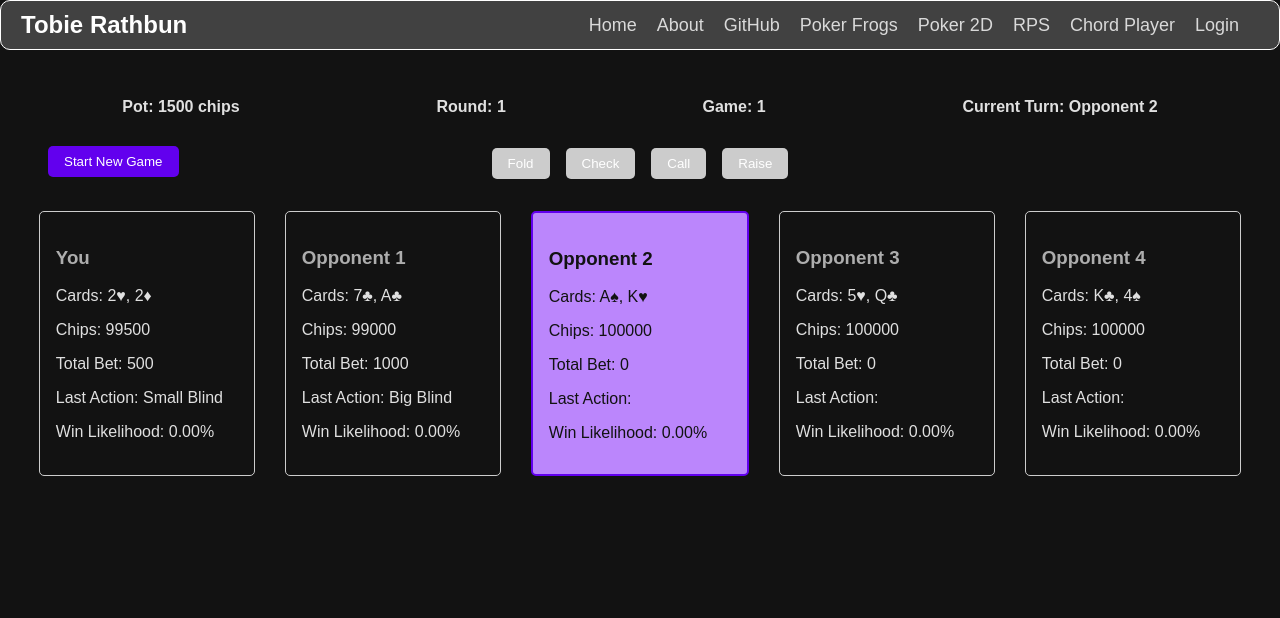
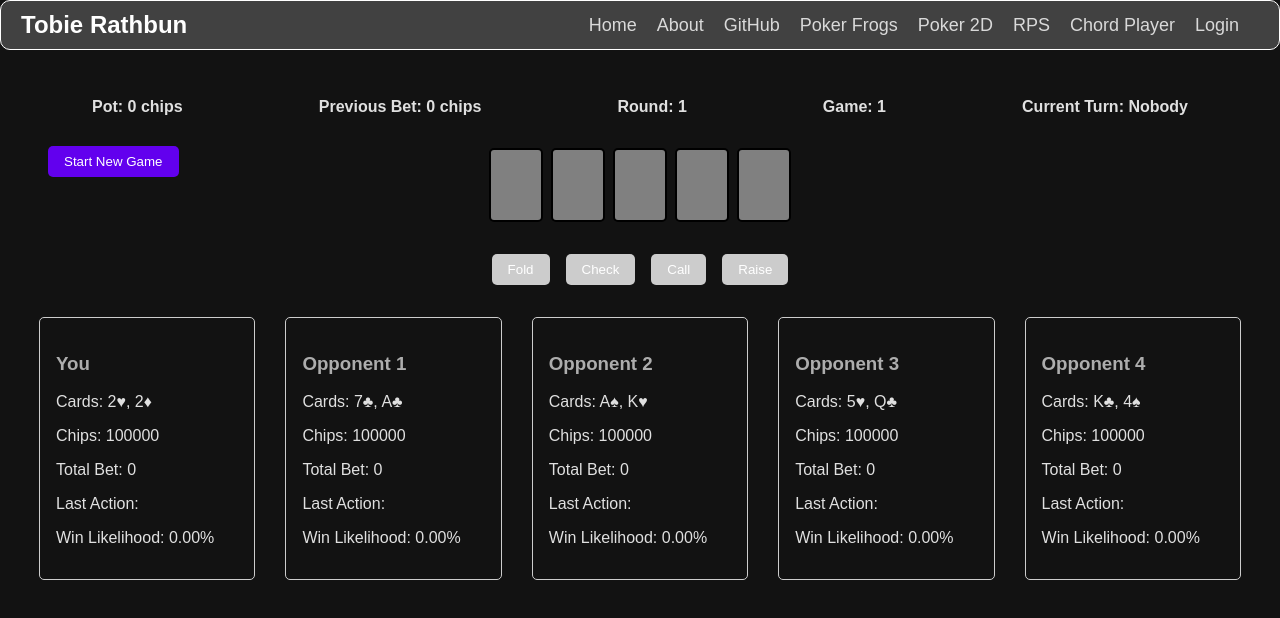
Before and after one commit to Tobie-Rathbun/React-Portfolio--Next.js-, a Next.js app: page /poker2d in a window 1280 px wide. Both pictures are taken after a click on the button "Start New Game". Shown: the top 618 px of the page. Built offline with nearby package versions, Linux system fonts and the light colour scheme.

Commit message:
stable, ntf win likelihood

```diff
--- a/src/app/globals.css
+++ b/src/app/globals.css
@@ -372,24 +372,28 @@ button:active, input[type="text"]:active, input[type="password"]:active {
   color: var(--primary-text-color);
 }
 
-/* Community Cards */
 .community-cards {
   display: flex;
   justify-content: center;
+  align-items: center;
   gap: 0.5rem;
-  margin: 1rem 0;
+  margin: 1rem auto;
+  padding: 1rem 0;
 }
 
 .card {
   width: 50px;
   height: 70px;
-  border: 1px solid #ccc;
+  border: 2px solid #000;
   text-align: center;
   line-height: 70px;
-  background-color: var(--chord-element-background);
-  color: var(--primary-text-color);
+  background-color: white;
+  color: black;
   border-radius: 5px;
 }
+
+
+
 
 /* Player Actions */
 .player-actions {
--- a/src/app/poker2d/page.tsx
+++ b/src/app/poker2d/page.tsx
@@ -31,10 +31,7 @@ const PokerGame: React.FC = () => {
 
   const [deck, setDeck] = useState<string[]>(generateDeck());
   const [pot, setPot] = useState<number>(0);
-  const [currentPlayerIndex, setCurrentPlayerIndex] = useState<number>(0);
-  const [activePlayerIndexes, setActivePlayerIndexes] = useState<number[]>(
-    players.map((_, index) => index) // Initially, all players are active
-  );
+  const [currentPlayerIndex, setCurrentPlayerIndex] = useState<number>(-1);
   const [communityCards, setCommunityCards] = useState<string[]>([]);
   const [bettingRound, setBettingRound] = useState<number>(1);
   const [gameRound, setGameRound] = useState<number>(0);
@@ -43,6 +40,9 @@ const PokerGame: React.FC = () => {
   const [blindIndex, setBlindIndex] = useState<number>(0); // Starts with the first player
   const isUserTurn = players[currentPlayerIndex]?.name === "You";
   const [playersWhoActed, setPlayersWhoActed] = useState<number[]>([]);
+  const [lastValidBet, setLastValidBet] = useState<number>(0);
+  const aiTurnTimer = 1000;
+
 
 
 
@@ -50,7 +50,7 @@ const PokerGame: React.FC = () => {
 
   useEffect(() => {
     if (!gameOver && players[currentPlayerIndex]?.name !== "You" && players[currentPlayerIndex]?.active) {
-      setTimeout(aiTakeTurn, 4000);
+      setTimeout(aiTakeTurn, aiTurnTimer);
     }
   }, [currentPlayerIndex, gameOver]);
 
@@ -67,14 +67,15 @@ const PokerGame: React.FC = () => {
   }
 
   function startNewGame() {
+    setPlayersWhoActed([]); // Reset at the start of a new game
+    setLastValidBet(0);
     setGameOver(false);
     setGameStarted(true);
-    setCommunityCards([]);
+    setCommunityCards(["", "", "", "", ""]);
     setPot(0);
     setBettingRound(1);
     setGameRound(gameRound + 1);
     setBlindIndex((prev) => (prev + 1) % players.length); // Rotate blinds
-    setActivePlayerIndexes(players.map((_, index) => index)); // Reset active players
     const resetPlayers = players.map((player) => ({
         ...player,
         active: true,
@@ -85,24 +86,24 @@ const PokerGame: React.FC = () => {
       }));
       setPlayers(resetPlayers);
     dealCards();
+
   }
 
   function dealCards() {
-    const newPlayers = [...players];
     const newDeck = [...deck];
+    const updatedPlayers = players.map((player) => ({
+      ...player,
+      cards: [newDeck.pop()!, newDeck.pop()!], // Deal 2 unique cards
+      totalBet: 0,
+      active: true,
+      lastAction: "",
+      winLikelihood: 0,
+    }));
 
-    newPlayers.forEach((player) => {
-      player.cards = [newDeck.pop()!, newDeck.pop()!];
-      player.totalBet = 0;
-      player.active = true;
-      player.lastAction = "";
-      player.winLikelihood = 0;
-    });
+    setPlayers(updatedPlayers);
+    setDeck(newDeck); // Update the deck with remaining cards
+  }
 
-    setPlayers(newPlayers);
-    setDeck(newDeck);
-    postBlinds();
-  }
 
   function postBlinds() {
     const newPlayers = [...players];
@@ -139,15 +140,19 @@ const PokerGame: React.FC = () => {
     communityCards: string[],
     activePlayers: Player[]
   ): number {
-    // Generate the remaining deck excluding player cards, community cards, and opponents' cards
     const dealtCards = [
       ...playerCards,
       ...communityCards,
       ...activePlayers.flatMap((player) => player.cards),
     ];
-    const remainingDeck = generateDeck().filter(
-      (card) => !dealtCards.includes(card)
-    );
+    const remainingDeck = generateDeck().filter((card) => !dealtCards.includes(card));
+
+    // If duplicates are detected, throw an error (debugging)
+    const uniqueCards = new Set(dealtCards);
+    if (uniqueCards.size !== dealtCards.length) {
+      console.error("Duplicate cards detected:", dealtCards);
+      throw new Error("Duplicate cards found during simulation.");
+    }
 
     let wins = 0;
     const totalSimulations = 1000;
@@ -179,6 +184,7 @@ const PokerGame: React.FC = () => {
 
 
 
+
   function updateWinLikelihoods() {
     const newPlayers = [...players];
 
@@ -206,11 +212,16 @@ const PokerGame: React.FC = () => {
     const newDeck = [...deck];
 
     if (round === 1) {
-      // Reveal 3 cards after the first betting round
-      newCommunityCards.push(newDeck.pop()!, newDeck.pop()!, newDeck.pop()!);
-    } else if (round === 2 || round === 3) {
-      // Reveal 1 card for subsequent rounds
-      newCommunityCards.push(newDeck.pop()!);
+      // Reveal the flop (3 cards)
+      newCommunityCards[0] = newDeck.pop()!;
+      newCommunityCards[1] = newDeck.pop()!;
+      newCommunityCards[2] = newDeck.pop()!;
+    } else if (round === 2) {
+      // Reveal the turn (1 card)
+      newCommunityCards[3] = newDeck.pop()!;
+    } else if (round === 3) {
+      // Reveal the river (1 card)
+      newCommunityCards[4] = newDeck.pop()!;
     }
 
     setCommunityCards(newCommunityCards);
@@ -218,42 +229,59 @@ const PokerGame: React.FC = () => {
     updateWinLikelihoods(); // Update win likelihoods based on new cards
   }
 
+
   function endGame() {
-    const activePlayers = activePlayerIndexes.map((index) => players[index]);
-
-    const winner = activePlayers.reduce((prev, curr) => (prev.winLikelihood > curr.winLikelihood ? prev : curr));
+    const activePlayers = players.filter((player) => player.active);
+    const winner = activePlayers[0];
     winner.chips += pot;
     setPot(0);
-    alert(`${winner.name} wins with the pot of ${pot} chips!`);
+    alert(`${winner.name} wins the pot of ${pot} chips!`);
     setGameOver(true);
+    setCurrentPlayerIndex(-1); // Use -1 to indicate no active turn
   }
+
 
   function fold() {
     const newPlayers = [...players];
-    newPlayers[currentPlayerIndex].active = false; // Mark the current player as folded
-    newPlayers[currentPlayerIndex].lastAction = "Fold"; // Update last action
+    const currentPlayer = newPlayers[currentPlayerIndex];
+
+    currentPlayer.lastAction = "Fold"; // Update last action
+    currentPlayer.active = false; // Mark as inactive for this round
     setPlayers(newPlayers);
 
-    // Add current player to the list of players who acted
+    // Add the player to the list of those who have acted
     setPlayersWhoActed((prev) => [...new Set([...prev, currentPlayerIndex])]);
+
+    checkWin();
+
 
     // Find the next active player
     let nextIndex = currentPlayerIndex;
     do {
       nextIndex = (nextIndex + 1) % players.length; // Move to the next player
-    } while (!newPlayers[nextIndex].active); // Skip folded players
+    } while (!players[nextIndex].active);
 
-    setCurrentPlayerIndex(nextIndex); // Set the turn to the next active player
+    setCurrentPlayerIndex(nextIndex);
+  }
 
-    // Check if all active players have acted
-    const activePlayers = newPlayers.filter((player) => player.active);
-    if (playersWhoActed.length >= activePlayers.length - 1) {
-      if (areAllBetsEqual()) {
-        nextTurn(); // Advance to the next betting round
-        setPlayersWhoActed([]); // Reset for the next round
+  function endBettingRound() {
+    setPlayersWhoActed([]); // Reset actions for the next round
+
+    if (bettingRound === 1) {
+      revealCommunityCards(1); // Flop: Reveal 3 cards
+    } else if (bettingRound === 2) {
+      revealCommunityCards(2); // Turn: Reveal 1 card
+    } else if (bettingRound === 3) {
+      revealCommunityCards(3); // River: Reveal 1 card
+    } else {
+      checkWin(); // End the game after the final betting round
     }
+
+    setBettingRound((prev) => prev + 1);
   }
-  }
+
+
+
 
   function check() {
     const currentPlayer = players[currentPlayerIndex];
@@ -296,26 +324,16 @@ const PokerGame: React.FC = () => {
       currentPlayer.totalBet += callAmount;
       setPot((prev) => prev + callAmount);
       currentPlayer.lastAction = "Call";
-
-      // Add current player to the list of players who acted
+      setLastValidBet(currentPlayer.totalBet); // Set the last valid bet
+      // Add the player to the list of those who have acted
       setPlayersWhoActed((prev) => [...new Set([...prev, currentPlayerIndex])]);
-
-      // Move to the next active player
+      // Find the next active player
       let nextIndex = currentPlayerIndex;
       do {
-        nextIndex = (nextIndex + 1) % players.length; // Increment index
-      } while (!players[nextIndex].active); // Skip folded players
+        nextIndex = (nextIndex + 1) % players.length;
+      } while (!players[nextIndex].active);
 
       setCurrentPlayerIndex(nextIndex);
-
-      // Check if all active players have acted
-      const activePlayers = players.filter((player) => player.active);
-      if (playersWhoActed.length >= activePlayers.length - 1) {
-        if (areAllBetsEqual()) {
-          nextTurn(); // Advance to the next betting round
-          setPlayersWhoActed([]); // Reset for the next round
-        }
-      }
     } else {
       alert("Not enough chips to call!");
     }
@@ -323,31 +341,75 @@ const PokerGame: React.FC = () => {
 
 
 
-  function play(amount: number) {
+
+  function raise(amount: number) {
     const currentPlayer = players[currentPlayerIndex];
-    const minRaise = Math.ceil(SMALL_BLIND / 2);
 
-    if (amount < minRaise) {
-      alert(`Raise must be at least ${minRaise}`);
-      return;
-    }
-    if (amount > currentPlayer.chips) {
-      alert("Not enough chips to bet!");
+    // Validation: Ensure the raise is valid
+    if (amount <= lastValidBet) {
+      alert("Raise must be greater than the previous bet.");
       return;
     }
 
+    if (amount > currentPlayer.chips) {
+      alert("You cannot raise more than your available chips.");
+      return;
+    }
+
+    // Deduct the raise amount from the player's chips
     currentPlayer.chips -= amount;
     currentPlayer.totalBet += amount;
     setPot((prev) => prev + amount);
-    currentPlayer.lastAction = `Raise ${amount}`;
+
+    // Calculate the raise amount
+    const raiseAmount = currentPlayer.totalBet - lastValidBet;
+
+    // Update the last valid bet
+    setLastValidBet(currentPlayer.totalBet);
+
+    // Update the player's last action
+    currentPlayer.lastAction = `Raise ${raiseAmount}`;
+
+    setPlayersWhoActed((prev) => [...new Set([...prev, currentPlayerIndex])]);
+
+    // Advance to the next turn
     nextTurn();
   }
+
+
+
 
   function areAllBetsEqual() {
     const activePlayers = players.filter((player) => player.active);
     const maxBet = Math.max(...activePlayers.map((player) => player.totalBet));
+
     return activePlayers.every((player) => player.totalBet === maxBet);
   }
+
+
+  function checkWin() {
+    // Check if only one player is left active
+    const activePlayers = players.filter((player) => player.active);
+    if (activePlayers.length === 1) {
+      const winner = activePlayers[0];
+      winner.chips += pot; // Award the pot to the last active player
+      setPot(0);
+      alert(`${winner.name} wins the pot of ${pot} chips!`);
+      setGameOver(true);
+      return;
+    }
+
+    // Check if the round should end
+    if (playersWhoActed.length >= activePlayers.length) {
+      if (areAllBetsEqual()) {
+        endBettingRound();
+
+        return;
+      }
+    }
+  }
+
+
 
   function getNextActivePlayer(startIndex: number) {
     let nextIndex = startIndex;
@@ -374,48 +436,22 @@ const PokerGame: React.FC = () => {
       call();
     } else {
       const raiseAmount = Math.max(SMALL_BLIND, Math.min(currentPlayer.chips, maxBet + SMALL_BLIND));
-      play(raiseAmount);
+      raise(raiseAmount);
     }
   }
 
   function nextTurn() {
-    const activePlayers = players.filter((player) => player.active);
+    let nextIndex = currentPlayerIndex;
 
-    // If only one player remains active, end the game
-    if (activePlayers.length === 1) {
-      const winner = activePlayers[0];
-      winner.chips += pot; // Award the pot to the last active player
-      setPot(0);
-      alert(`${winner.name} wins the pot of ${pot} chips!`);
-      setGameOver(true);
-      return;
+    do {
+      nextIndex = (nextIndex + 1) % players.length;
+    } while (!players[nextIndex].active || players[nextIndex].lastAction === "Fold");
+
+    setCurrentPlayerIndex(nextIndex);
   }
 
-    // Check if all active players' bets are equal
-    if (areAllBetsEqual()) {
-      setBettingRound((prev) => prev + 1);
 
-      if (bettingRound === 1) {
-        revealCommunityCards(1); // Reveal the flop (3 cards)
-      } else if (bettingRound === 2) {
-        revealCommunityCards(2); // Reveal the turn (1 card)
-      } else if (bettingRound === 3) {
-        revealCommunityCards(3); // Reveal the river (1 card)
-      } else {
-        endGame(); // End game after the final betting round
-      }
 
-      // Set the turn to the player after the big blind for the next round
-      const bigBlindIndex = (blindIndex + 1) % players.length;
-      const nextPlayerIndex = getNextActivePlayer(bigBlindIndex + 1);
-      setCurrentPlayerIndex(nextPlayerIndex);
-      return;
-    }
-
-    // Find the next active player
-    const nextIndex = getNextActivePlayer(currentPlayerIndex);
-    setCurrentPlayerIndex(nextIndex);
-  }
 
 
 
@@ -432,19 +468,30 @@ const PokerGame: React.FC = () => {
   {/* Game Info in One Line */}
   <div className="game-info-line">
     <span>Pot: {pot} chips</span>
+    <span>Previous Bet: {lastValidBet !== null ? `${lastValidBet} chips` : "None"}</span>
     <span>Round: {bettingRound}</span>
     <span>Game: {gameRound}</span>
-    <span>Current Turn: {players[currentPlayerIndex]?.name}</span>
+    <span>
+        Current Turn: {currentPlayerIndex >= 0 ? players[currentPlayerIndex]?.name : "Nobody"}
+    </span>
   </div>
 
   {/* Community Cards */}
   <div className="community-cards">
     {communityCards.map((card, index) => (
-      <div key={index} className="card">
-        {card}
+        <div
+        key={index}
+        className="card"
+        style={{
+            backgroundColor: card ? "white" : "gray",
+            color: card ? "black" : "transparent",
+        }}
+        >
+        {card || "?"} {/* Display placeholders as "?" */}
         </div>
     ))}
     </div>
+
 
   {/* Player Actions */}
   <div className="player-actions">
@@ -472,7 +519,7 @@ const PokerGame: React.FC = () => {
     <button
       onClick={() => {
         const betAmount = prompt("Enter bet amount:");
-        if (betAmount) play(Number(betAmount));
+        if (betAmount) raise(Number(betAmount));
       }}
       disabled={gameOver || !gameStarted || !isUserTurn}
       className="action-button"
@@ -486,10 +533,11 @@ const PokerGame: React.FC = () => {
     {players.map((player, index) => (
       <div
       key={player.name}
-        className={`player-box ${
-          !player.active ? "player-folded" : index === currentPlayerIndex ? "player-current" : ""
+      className={`player-box ${player.lastAction === "Fold" ? "player-folded" : ""} ${
+        index === currentPlayerIndex ? "player-current" : ""
       }`}
     >
+
         <h3>{player.name}</h3>
         <p>Cards: {player.cards.length ? player.cards.join(", ") : "Not dealt"}</p>
         <p>Chips: {player.chips}</p>
```
Lines whose indentation alone changed are shown as unchanged.
